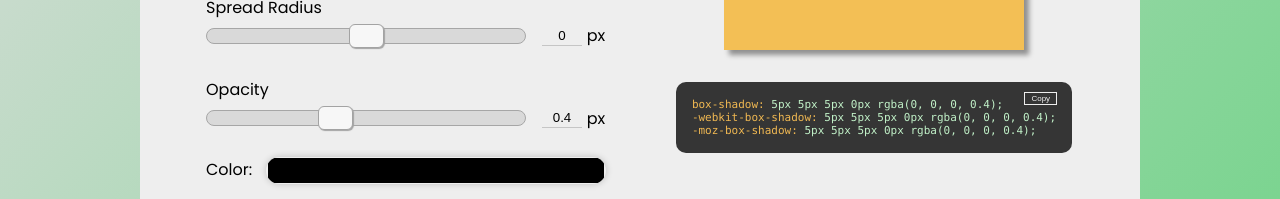
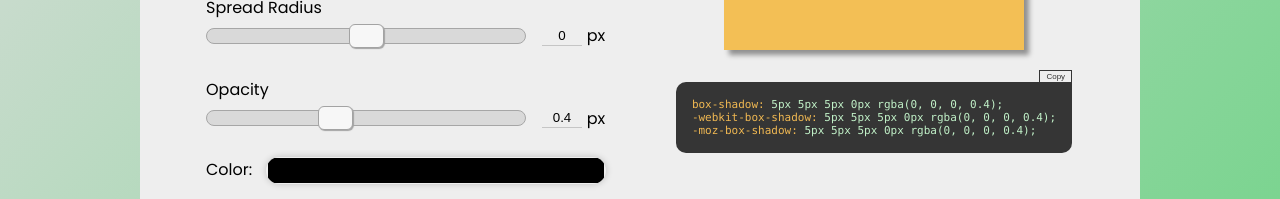
Before and after one commit to oguiaugusto/box-shadow-generator, a React (Create React App) app: page / in a window 1280 px wide. Shown: the part 413-612 px from the top of the page. Built offline with nearby package versions, Linux system fonts and the light colour scheme.

Commit message:
fix: reposition button

```diff
--- a/src/components/preview/CodeBlock.jsx
+++ b/src/components/preview/CodeBlock.jsx
@@ -17,16 +17,6 @@ export default function CodeBlock() {
 
   return (
     <CodeBlockStyled className="code-block">
-      <button
-        type="button"
-        onClick={ () => {
-          copy(copyCode);
-          setCopied(true);
-          setTimeout(() => setCopied(false), SECOND)
-        } }
-      >
-        {copied ? 'Copied' : 'Copy'}
-      </button>
       <span className="code-row">
         <span className="code-key">{`box-shadow: `}</span>
         <span className="code-value">{boxShadowCode};</span>
@@ -39,6 +29,16 @@ export default function CodeBlock() {
         <span className="code-key">{`-moz-box-shadow: `}</span>
         <span className="code-value">{boxShadowCode};</span>
       </span>
+      <button
+        type="button"
+        onClick={ () => {
+          copy(copyCode);
+          setCopied(true);
+          setTimeout(() => setCopied(false), SECOND)
+        } }
+      >
+        {copied ? 'Copied' : 'Copy'}
+      </button>
     </CodeBlockStyled>
   );
 }
--- a/src/components/styledComponents.js
+++ b/src/components/styledComponents.js
@@ -184,6 +184,7 @@ const CodeBlockStyled = styled.code`
   color: #eee;
   padding: 1rem;
   border-radius: 10px;
+  border-top-right-radius: 0;
   font-size: 11px;
   display: flex;
   flex-flow: column nowrap;
@@ -192,24 +193,24 @@ const CodeBlockStyled = styled.code`
 
   button {
     position: absolute;
-    background-color: inherit;
-    color: #eee;
-    border: 1px solid #eee;
-    right: 15px;
-    top: 10px;
+    background-color: #eee;
+    color: #353535;
+    border: 1px solid #353535;
+    right: 0;
+    top: -12px;
     font-size: 8px;
     cursor: pointer;
     transition-duration: 200ms;
   }
 
   button:hover {
-    color: #252525;
-    background-color: #eee;
+    color: #eee;
+    background-color: #353535;
   }
 
   button:active {
-    color: #252525;
-    background-color: #ebebeb;
+    color: #ebebeb;
+    background-color: #353535;
   }
 
   .code-key {
```
